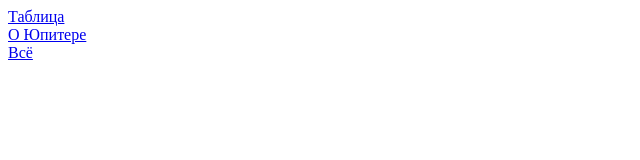
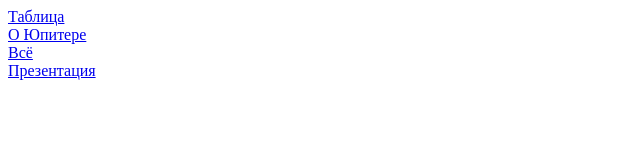
Before and after one commit to ArtyomGeta/artyomgeta.github.io, a plain HTML site: page index.html in a window 1280 px wide. Shown: the whole page, without its empty margins (0-640 px from the left). Drawn offline with Linux system fonts and the light colour scheme.

Commit message:
Initial commit

```diff
--- a/index.html
+++ b/index.html
@@ -6,5 +6,6 @@
 </head>
     <a href="one.html">Таблица</a><br>
     <a href="two.html">О Юпитере</a><br>
-    <a href="all.html">Всё</a>
+    <a href="all.html">Всё</a><br>
+    <a href="site/%D0%A5%D0%B8%D0%BC%D0%B8%D1%8F%D0%92%D0%9A%D0%BE%D1%81%D0%BC%D0%BE%D1%81%D0%B5.html">Презентация</a>
 </html>
```
